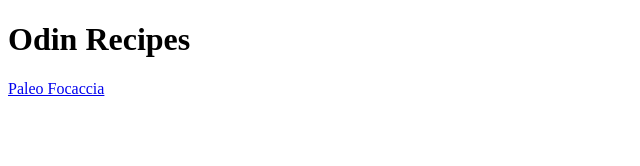
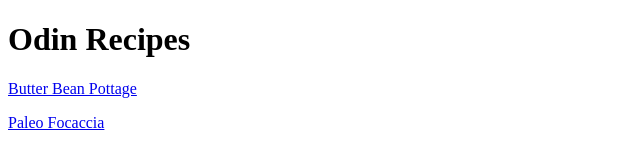
Before and after one commit to ian-gilles/odin-recipes, a plain HTML site: page index.html in a window 1280 px wide. Shown: the whole page, without its empty margins (0-640 px from the left). Drawn offline with Linux system fonts and the light colour scheme.

Commit message:
Add butter bean pottage

```diff
--- a/index.html
+++ b/index.html
@@ -7,7 +7,7 @@
 
     <body>
         <h1>Odin Recipes</h1>
-        <a href="./recipes/paleo-focaccia.html">Paleo Focaccia</a>
-
+        <a href="./recipes/butter-bean-pottage.html">Butter Bean Pottage</a>
+        <p><a href="./recipes/paleo-focaccia.html">Paleo Focaccia</a></p>
     </body>
 </html>
```
